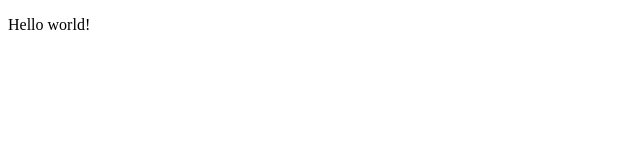
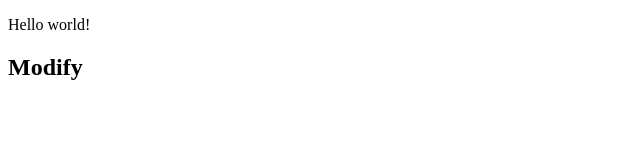
Before and after one commit to YuriiDew/javaScriptProject, a plain HTML site: page index.html in a window 1280 px wide. Shown: the whole page, without its empty margins (0-640 px from the left). Drawn offline with Linux system fonts and the light colour scheme.

Commit message:
index.html mod

```diff
--- a/index.html
+++ b/index.html
@@ -7,6 +7,7 @@
     </head>
     <body>
         <p>Hello world!</p>
+        <h2>Modify</h2>
         <script src="js/script.js"></script>
     </body>
 </html>
```
